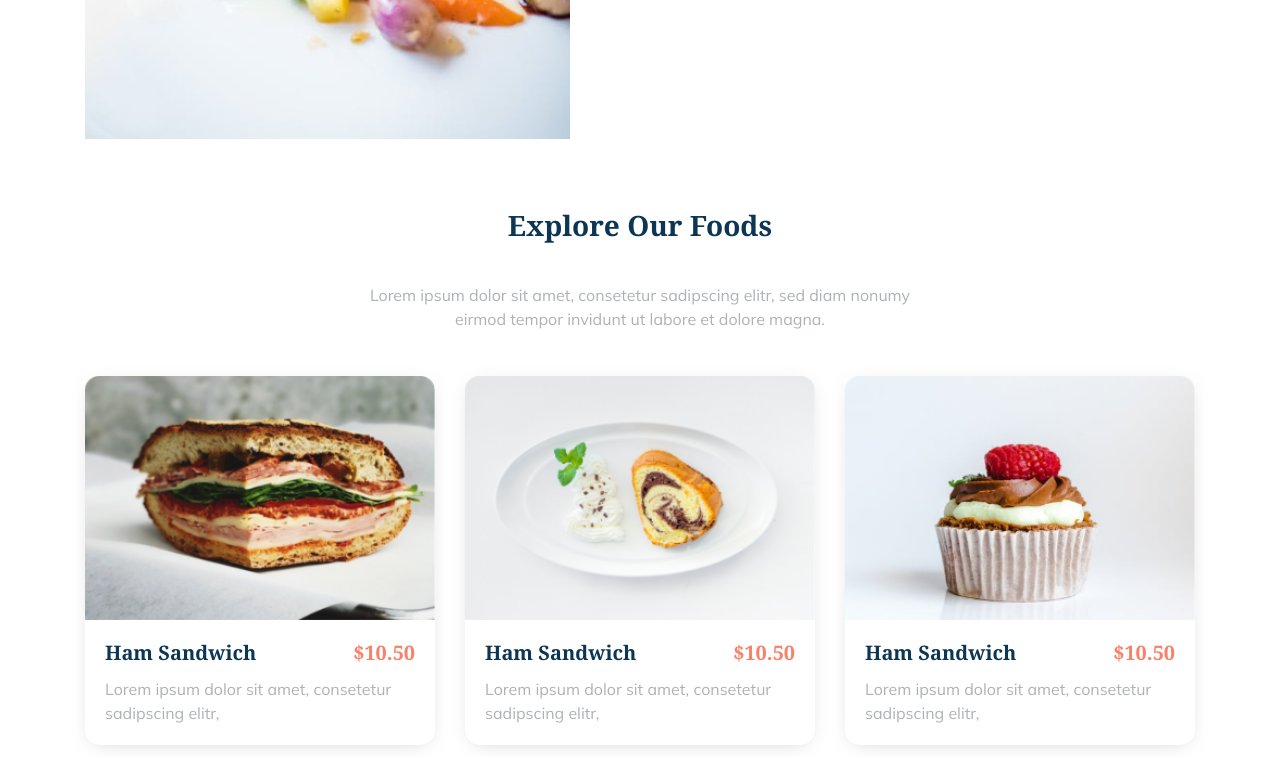
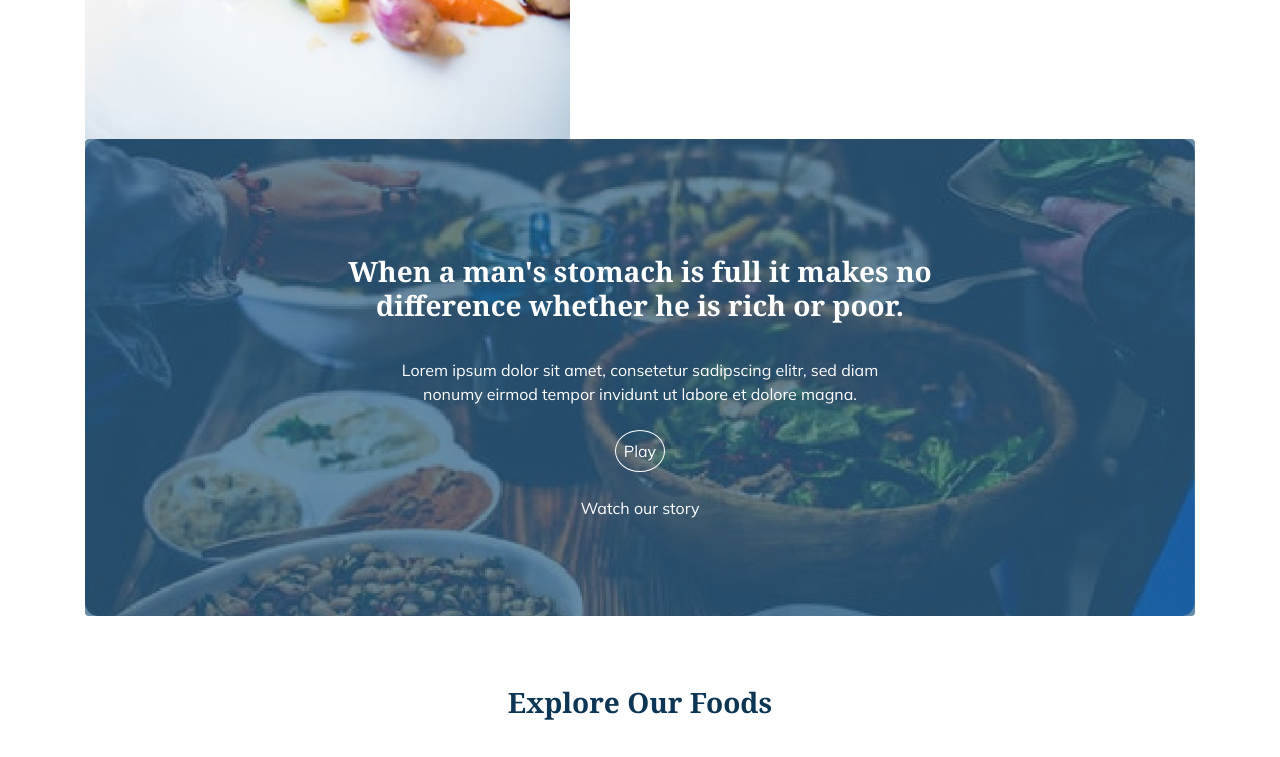
Before and after one commit to vominhthu/victorya-exercise, a website: page index.html in a window 1280 px wide. Shown: the part 1280-2037 px from the top of the page. Drawn offline with nearby package versions, Linux system fonts and the light colour scheme; a web font is replaced by a local one.

Commit message:
version 3

```diff
--- a/_css/components/popular.scss
+++ b/_css/components/popular.scss
@@ -9,10 +9,11 @@
     .popular-list {
         padding: 2rem 0;
         .popular-item {
+            .image {
                 position: relative;
                 &:hover {
                     .layer-image-content {
-                    display: flex;
+                        display: block;
                     }
                 }
                 .layer-image-content {
@@ -21,19 +22,19 @@
                     bottom: 0;
                     background-color: rgba($blue, 0.7);
                     height: 100%;
-                width: 90%;
-                margin: 0 auto;
+                    width: 100%;
                     color: white;
                     .layer-image-content-child {
-                    height: 10%;
                         display: flex;
                         justify-content: flex-end;
                         flex-direction: column;
                         position: absolute;
+                        padding-left: 10px;
                         bottom: 0;
-                    width: 100%;
                     }
                 }
+            }
+
 
         }
     }
--- /dev/null
+++ b/_css/components/story.scss
@@ -0,0 +1,41 @@
+.story {
+    .story-image {
+        position: relative;
+        .card-story {
+            position: absolute;
+            height: 100%;
+            width: 100%;
+            top: 0;
+            background-color: rgba($blue, 0.7);
+            color: $white;
+            padding: 6rem;
+            .card-body {
+                width: 80%;
+                margin: 0 auto;
+                h3 {
+                    font-weight: 700;
+                }
+                p {
+                    width: 70%;
+                    text-align: center;
+                    margin: 0 auto;
+                }
+                .card-button {
+                    display: flex;
+                    justify-content: center;
+                    flex-direction: column;
+                    align-items: center;
+                    a.btn-circle {
+                        color: $white;
+                        padding: 0.5rem;
+                        border-radius: 50%;
+                        border: 1px solid ;
+                    }
+                    a.card-link {
+                        color: $white;
+                    }
+                }
+            }
+        }
+    }
+}
--- a/_css/pages/index/index.scss
+++ b/_css/pages/index/index.scss
@@ -8,6 +8,7 @@
 @import url("https://fonts.googleapis.com/css?family=Mulish:400italic,600italic,400,600,300");
 @import url("https://fonts.googleapis.com/css?family=Georgia:400italic,600italic,400,600,300");
 @import "../../components/popular.scss";
+@import "../../components/story.scss";
 .btn-primary {
     color: $white;
     border-radius: 0;
--- a/index.html
+++ b/index.html
@@ -147,6 +147,24 @@
             </div>
         </div>
     </section> -->
+    <section class="container story text-center">
+        <div class="story-image">
+            <img width="100%" src="image/story.png"/>
+            <div class="card-story card border-0">
+                <div class="card-body">
+                    <h3 class="card-title">When a man's stomach is full it makes no difference whether he is rich or
+                        poor.</h3>
+                    <p class="card-text pt-4 pb-4">Lorem ipsum dolor sit amet, consetetur sadipscing elitr, sed diam nonumy eirmod
+                        tempor invidunt ut labore et dolore magna.</p>
+                    <div class="card-button">
+                        <a href="#" class="btn-circle mb-4">Play</a>
+                        <a href="#" class="card-link">Watch our story</a>
+                    </div>
+
+                </div>
+            </div>
+        </div>
+    </section>
     <section class="explore">
         <div class="container">
             <div class="explore-title">
@@ -343,10 +361,9 @@
             <h3>Our Popular Recipes</h3>
         </div>
         <div class="row popular-list">
-            <div class="col-10 offset-1 col-sm-6 col-md-3 card border-0 popular-item">
+            <div class="col-10 offset-1 offset-sm-0 col-sm-6 col-md-3 card border-0 popular-item mb-5">
                 <div class="image">
                     <img class="card-img-top" src="image/popular-1.png" alt="Card image cap">
-                </div>
                     <div class="layer-image-content">
                         <div class="layer-image-content-child">
                             <h5>Crinke Top Brownies</h5>
@@ -355,10 +372,11 @@
                         </div>
                     </div>
                 </div>
-            <div class="col-10 offset-1 col-sm-6 col-md-3 card border-0 popular-item">
+
+            </div>
+            <div class="col-10 offset-1 offset-sm-0 col-sm-6 col-md-3 card border-0 popular-item mb-5">
                 <div class="image">
                     <img class="card-img-top" src="image/popular-2.png" alt="Card image cap">
-                </div>
                     <div class="layer-image-content">
                         <div class="layer-image-content-child">
                             <h5>Crinke Top Brownies</h5>
@@ -367,10 +385,10 @@
                         </div>
                     </div>
                 </div>
-            <div class="col-10 offset-1 col-sm-6 col-md-3 card border-0 popular-item">
+            </div>
+            <div class="col-10 offset-1 offset-sm-0 col-sm-6 col-md-3 card border-0 popular-item mb-5">
                 <div class="image">
                     <img class="card-img-top" src="image/popular-3.png" alt="Card image cap">
-                </div>
                     <div class="layer-image-content">
                         <div class="layer-image-content-child">
                             <h5>Crinke Top Brownies</h5>
@@ -379,15 +397,16 @@
                         </div>
                     </div>
                 </div>
-            <div class="col-10 offset-1 col-sm-6 col-md-3 card border-0 popular-item">
+            </div>
+            <div class="col-10 offset-1 offset-sm-0 col-sm-6 col-md-3 card border-0 popular-item mb-5">
                 <div class="image">
                     <img class="card-img-top" src="image/popular-4.png" alt="Card image cap">
-                </div>
                     <div class="layer-image-content">
                         <div class="layer-image-content-child">
                             <h5>Crinke Top Brownies</h5>
                             <p>Lorem ipsum dolor sit amet, consetetur sadipscing elitr….</p>
                             <div class="text-right"><button class="btn btn-primary">&rarr;</button></div>
+                        </div>
                     </div>
                 </div>
             </div>
```
Also changed, not shown: _css/components/story.css (added), _css/pages/index/index.css, 1 other file. Lines whose indentation alone changed are shown as unchanged.
